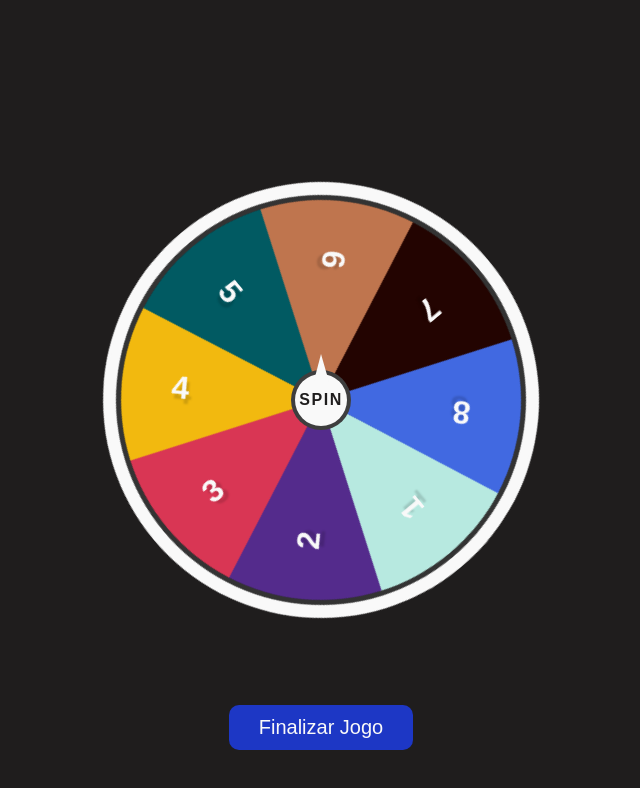
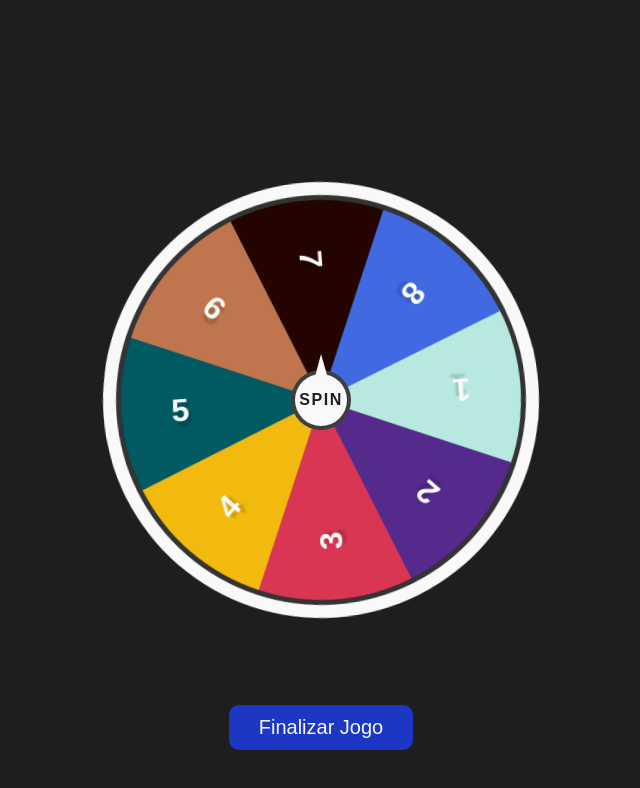
Before and after one commit to Murilo-Pedrozo/roleta-quiz, a plain HTML site: page roleta/index.html in a window 1280 px wide. Both pictures are taken after a click on the element "SPIN". Shown: the whole page, without its empty margins (319-959 px from the left). Drawn offline with Linux system fonts and the light colour scheme; a web font is replaced by a local one.

Commit message:
correção

```diff
--- a/roleta/index.js
+++ b/roleta/index.js
@@ -4,8 +4,9 @@ let numeroSelct = Math.ceil(Math.random() * 6)
 let angulo = (360 / 8) * (numeroSelct - 1) + (360 * 5);
 
 girarBtn.addEventListener("click", function () {
+  let numeroSelct = Math.ceil(Math.random() * 7); // ✅ de 1 a 7, igual ao total de perguntas
+  let angulo = (360 / 8) * (numeroSelct - 1) + (360 * 5);
   rodar.style.transform = `rotate(${angulo}deg)`;
-  valor = Math.ceil(Math.random() * 3600)
 
 
   let acerto = document.getElementById("acerto").value;
```
Also changed, not shown: quiz/index.html (+2 -2 lines).
